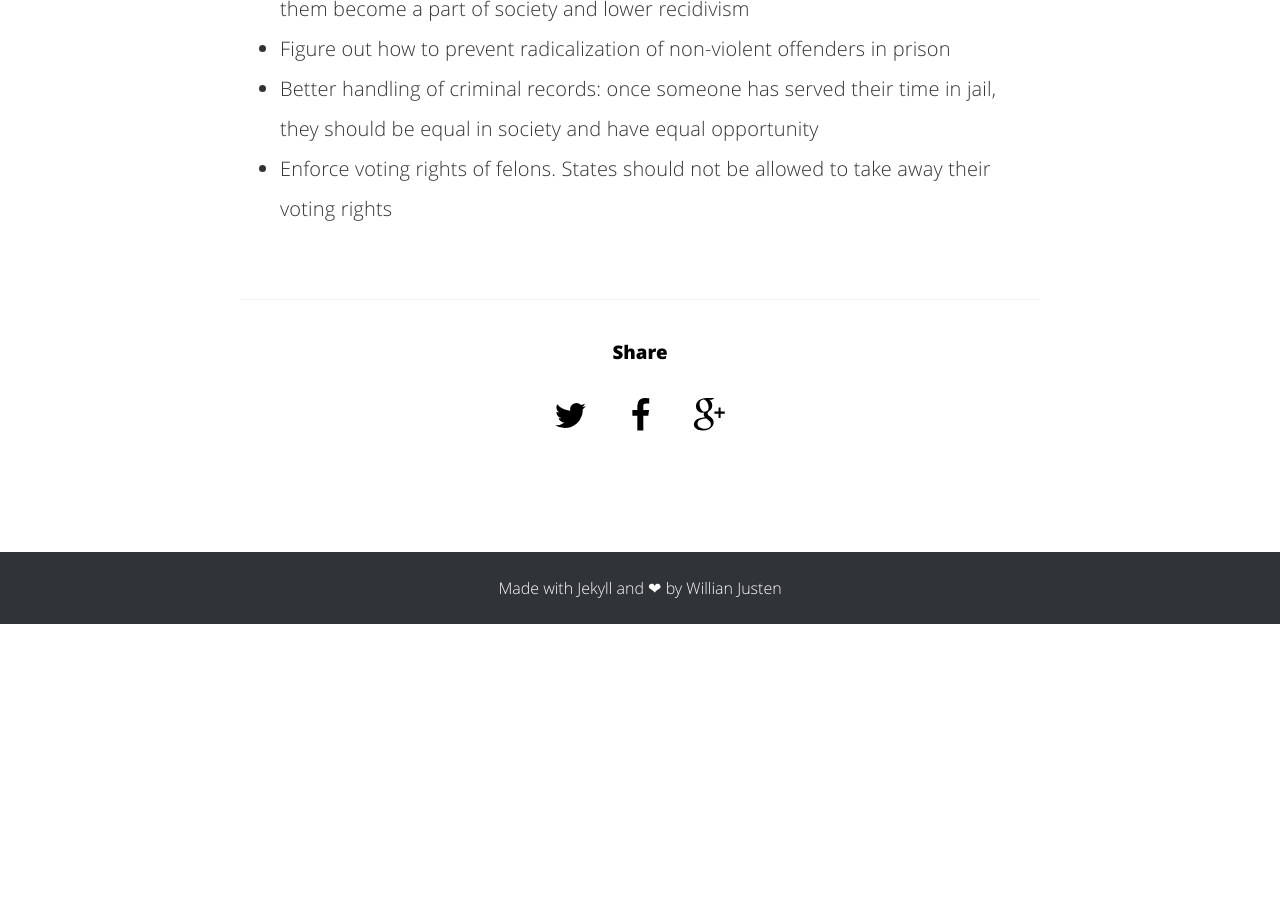
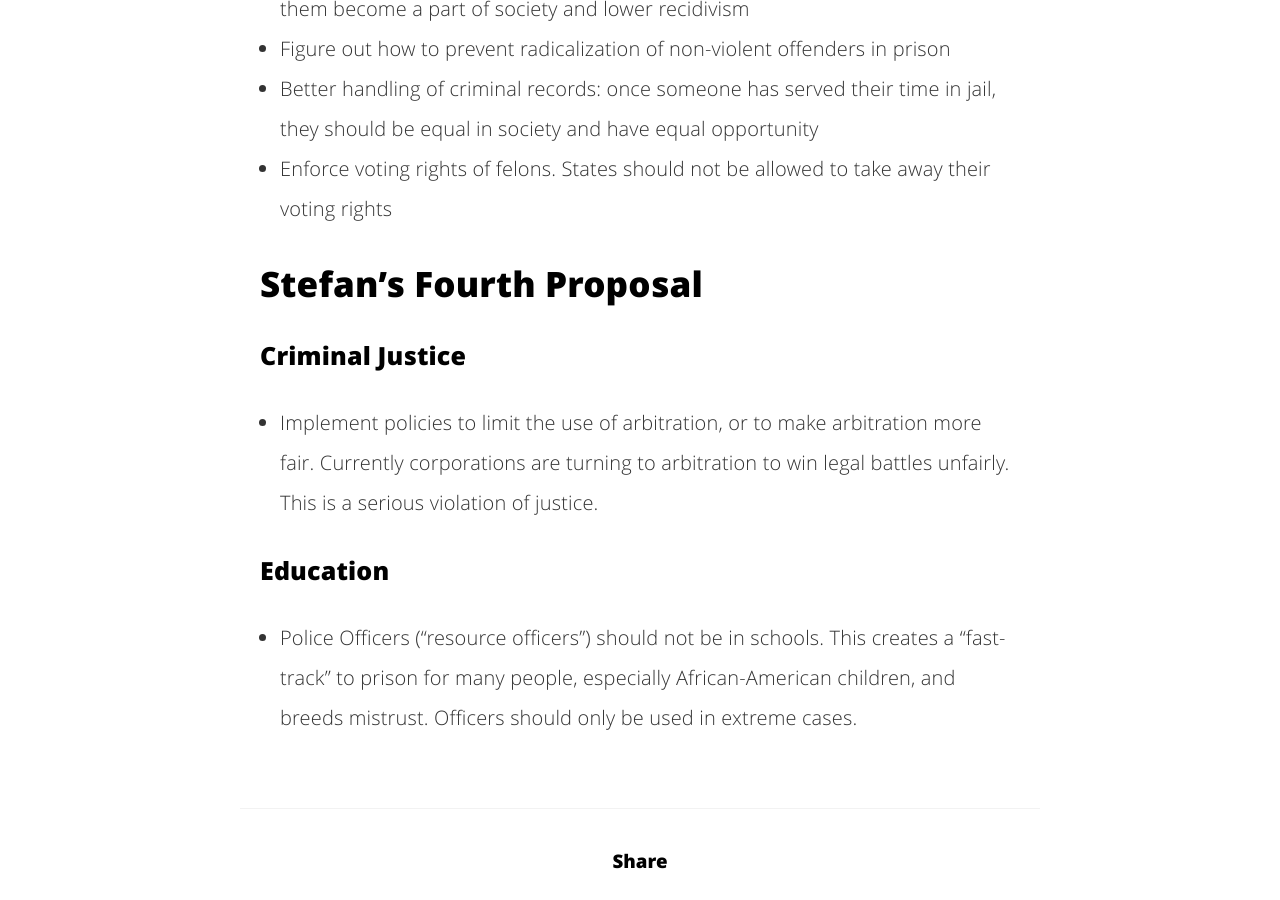
Before and after one commit to UnsolvedCypher/improving-america, a Jekyll site: the page built from ideas.md, in a window 1280 px wide and 900 px high, scrolled down 5212 px. Built offline with Jekyll 4.4.1, drawn with Linux system fonts in a browser that asks for light colours; before the commit the page ends 5836 px from its top, so only the background shows below that.

Commit message:
Starting Fourth Proposal

```diff
--- a/ideas.md
+++ b/ideas.md
@@ -95,3 +95,12 @@
 - Figure out how to prevent radicalization of non-violent offenders in prison
 - Better handling of criminal records: once someone has served their time in jail, they should be equal in society and have equal opportunity
 - Enforce voting rights of felons. States should not be allowed to take away their voting rights
+
+Stefan's Fourth Proposal
+------------------------
+
+### Criminal Justice
+- Implement policies to limit the use of arbitration, or to make arbitration more fair. Currently corporations are turning to arbitration to win legal battles unfairly. This is a serious violation of justice.
+
+### Education
+- Police Officers ("resource officers") should not be in schools. This creates a "fast-track" to prison for many people, especially African-American children, and breeds mistrust. Officers should only be used in extreme cases.
```
